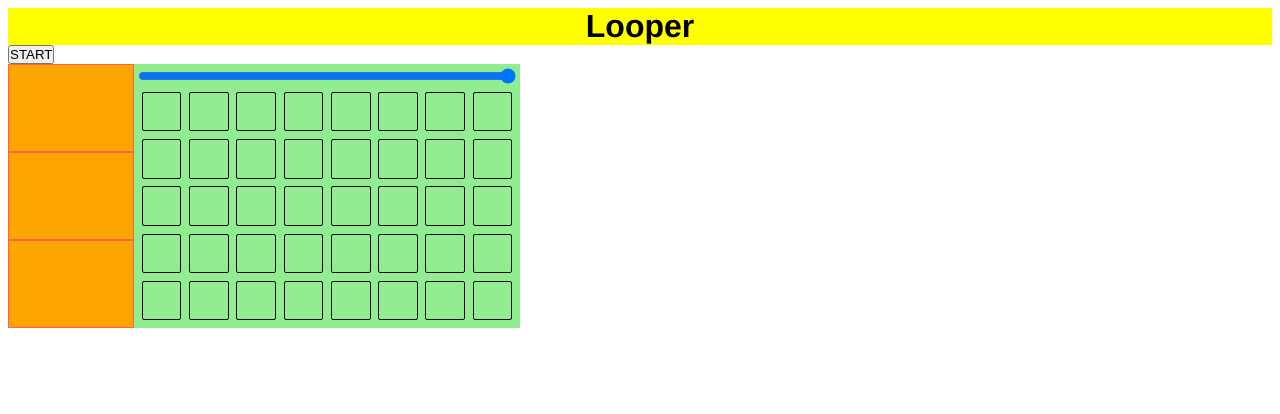
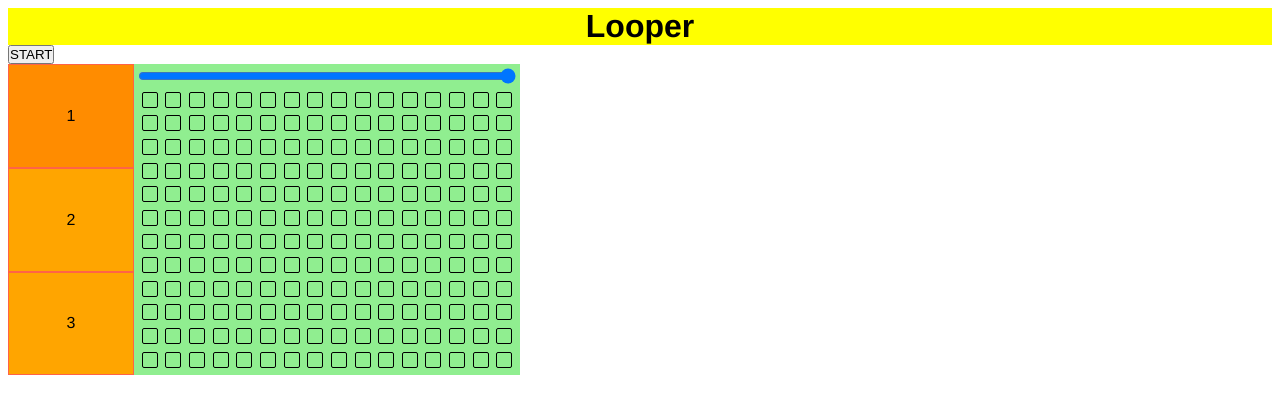
Before and after one commit to gitcolt/looper, a Vue app: page / in a window 1280 px wide. Shown: the top 414 px of the page. Built offline with nearby package versions, Linux system fonts and the light colour scheme.

Commit message:
Add clickable tabs

```diff
--- a/src/components/Looper.vue
+++ b/src/components/Looper.vue
@@ -8,12 +8,9 @@
     <button v-else @click='stop'>STOP</button>
     <br>
     <div id='loop-container'>
-        <div id='tabs-container'>
-            <div class='tab'>
-            </div>
-            <div class='tab'>
-            </div>
-            <div class='tab'>
+        <div id='part-tabs-container'>
+            <div class='part-tab' v-for='part in parts' @click='selectPart(part)' :class='{ "active-part-tab": part.isActive }'>
+                {{part.name}}
             </div>
         </div>
         <div id='grid-container'>
@@ -47,9 +44,10 @@ export default {
       playing: false,
       msg: 'Looper',
       grid: {},
-      numMeasures: 2,
+      numMeasures: 4,
       numCols: 4,
-      numRows: 5
+      numRows: 5,
+      parts: [{name: '1', isActive: true}, {name: '2', isActive: false}, {name: '3', isActive: false}]
     }
   },
   created () {
@@ -60,6 +58,13 @@ export default {
         this.grid.measures[m].push([])
         // Assign notes
         let time = m + ':' + col
+        this.grid.measures[m][col].push({isActive: false, note: 'B4',  time: time})
+        this.grid.measures[m][col].push({isActive: false, note: 'A#4',  time: time})
+        this.grid.measures[m][col].push({isActive: false, note: 'A4',  time: time})
+        this.grid.measures[m][col].push({isActive: false, note: 'G#4',  time: time})
+        this.grid.measures[m][col].push({isActive: false, note: 'G4',  time: time})
+        this.grid.measures[m][col].push({isActive: false, note: 'F#4',  time: time})
+        this.grid.measures[m][col].push({isActive: false, note: 'F4',  time: time})
         this.grid.measures[m][col].push({isActive: false, note: 'E4',  time: time})
         this.grid.measures[m][col].push({isActive: false, note: 'D#4', time: time})
         this.grid.measures[m][col].push({isActive: false, note: 'D4',  time: time})
@@ -87,6 +92,12 @@ export default {
     part.loopEnd = end
   },
   methods: {
+    selectPart (part) {
+      for (let p of this.parts) {
+        p.isActive = false
+      }
+      part.isActive = true
+    },
     toggleActivated (cell) {
       if (!cell.isActive) {
         cell.isActive = true
@@ -159,19 +170,23 @@ export default {
   //justify-content: space-around;
 }
 
-#tabs-container {
+#part-tabs-container {
     flex: 1;
     background: orange;
     display: flex;
     flex-direction: column;
 }
 
-.tab {
+.part-tab {
     flex: 1;
     border: 1px solid tomato;
+    display: flex;
+    justify-content: center;
+    align-items: center;
 }
 
-.active-tab {
+.active-part-tab {
+    background: darkorange;
 }
 
 #loop-container {
```
